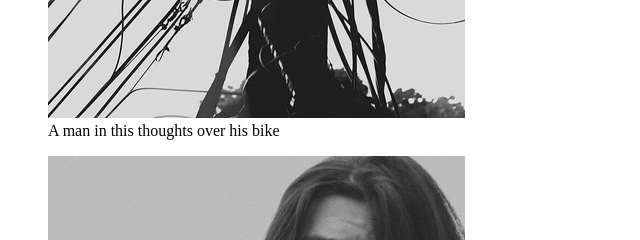
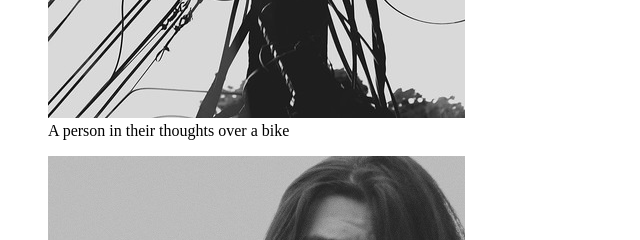
Before and after one commit to caringerb/caringerb.github.io, a plain HTML site: page blog/index.html in a window 1280 px wide. Shown: the part 2360-2600 px from the top of the page, 0-640 px from the left. Drawn offline with Linux system fonts and the light colour scheme.

Commit message:
Last update over words
went from man to person and their

```diff
--- a/blog/index.html
+++ b/blog/index.html
@@ -110,7 +110,7 @@
                     <figure>
                         <img src="/blog/images/industrial-city-2.jpg" alt="">
                         <figcaption>
-                    A man in this thoughts over his bike
+                    A person in their thoughts over a bike
                         </figcaption>
                     </figure>
 
```
